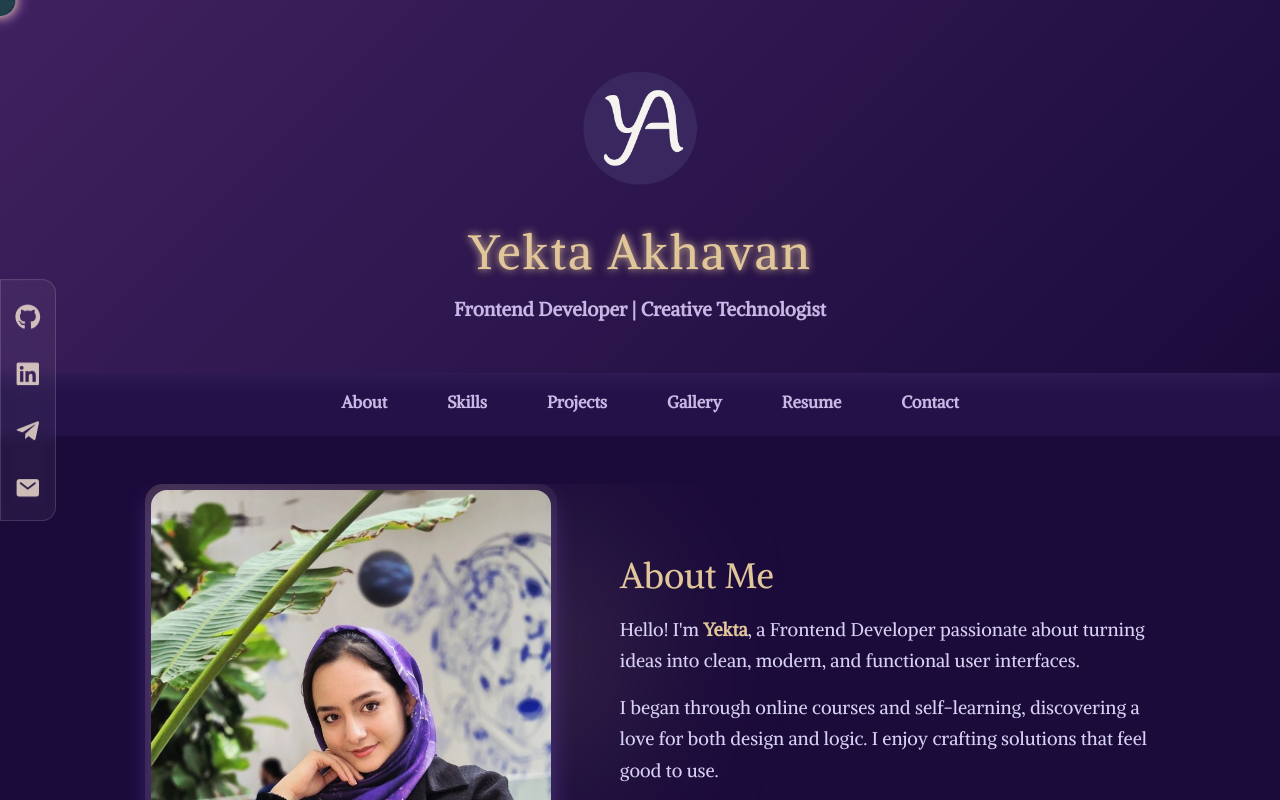
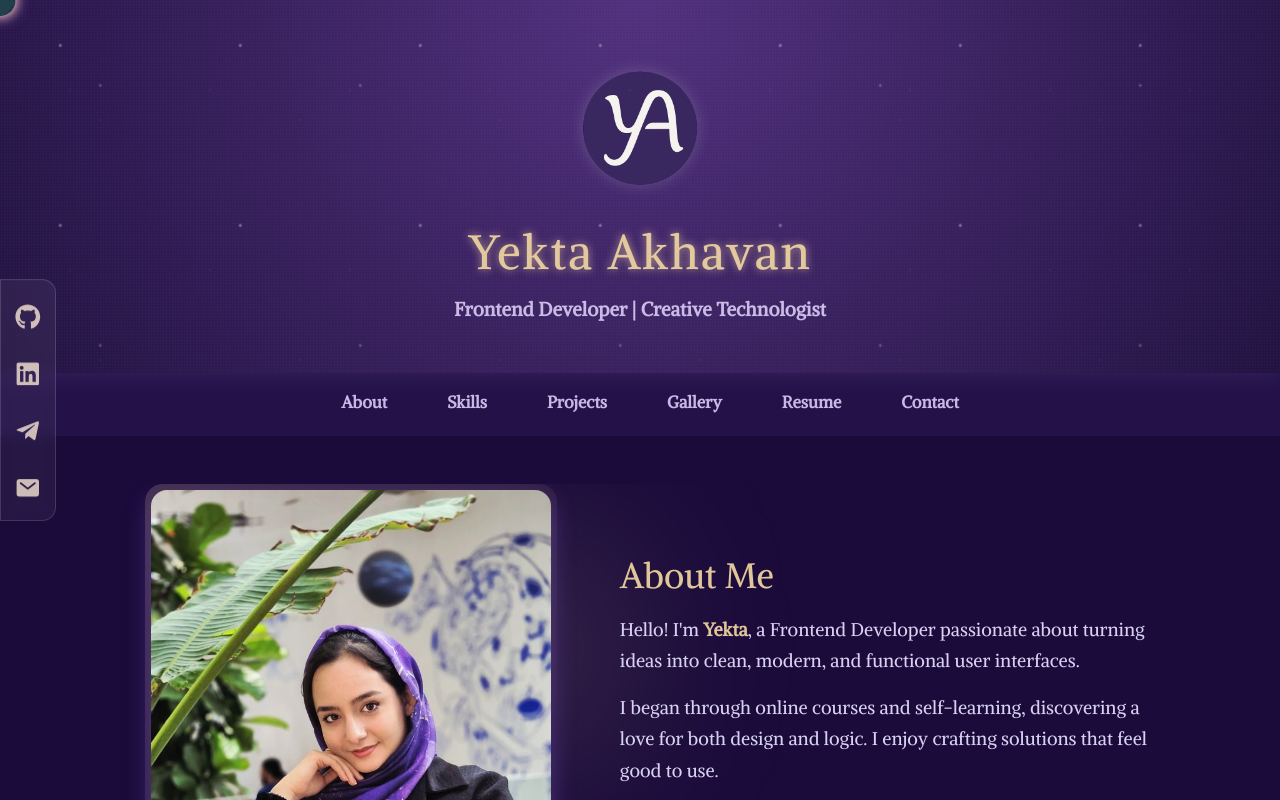
Before and after one commit to yektaakhavan/My-Portfolio, a React (Vite) app: page / in a window 1280 px wide. Shown: the top 800 px of the page. Built offline with nearby package versions, Linux system fonts and the light colour scheme.

Commit message:
update header

```diff
--- a/src/Component/Header/MyHeader.css
+++ b/src/Component/Header/MyHeader.css
@@ -1,4 +1,4 @@
-header {
+/* header {
     background: linear-gradient(135deg, #3f215f 0%, #1b0b3b 100%);
     padding: 3rem 2rem 2rem;
     display: flex;
@@ -8,8 +8,214 @@ header {
     text-align: center;
     box-shadow: 0 4px 15px rgba(100, 70, 130, 0.7);
 }
+ */
 
-header .logo {
+
+
+/* header {
+    background:
+        radial-gradient(circle at 30% 30%, rgba(205, 125, 255, 0.20) 0%, transparent 55%),
+        radial-gradient(circle at 70% 60%, rgba(130, 50, 200, 0.18) 0%, transparent 50%),
+        radial-gradient(circle at 40% 90%, rgba(255, 95, 190, 0.12) 0%, transparent 55%),
+        radial-gradient(circle at 80% 10%, rgba(80, 160, 255, 0.15) 0%, transparent 60%),
+        linear-gradient(145deg, #2a1749 0%, #0d0a22 100%);
+    background-blend-mode: screen;
+    padding: 3rem 2rem 2rem;
+    position: relative;
+    overflow: hidden;
+    align-items: center;
+    justify-content: center;
+    flex-direction: column;
+    text-align: center;
+}
+
+
+
+header::before {
+    content: "";
+    position: absolute;
+    inset: 0;
+    background-image:
+        radial-gradient(circle, rgba(255, 255, 255, 0.5) 1px, transparent 1px),
+        radial-gradient(circle, rgba(255, 255, 255, 0.25) 1px, transparent 1px),
+        radial-gradient(circle, rgba(255, 255, 255, 0.12) 1px, transparent 1px);
+    background-size: 140px 140px, 100px 100px, 60px 60px;
+    opacity: 0.45;
+    pointer-events: none;
+}
+
+
+
+
+header::after {
+    content: "";
+    position: absolute;
+    inset: 0;
+    background: radial-gradient(circle, rgba(255, 255, 255, 0.06) 0%, transparent 65%);
+    filter: blur(65px);
+    opacity: 0.55;
+    mix-blend-mode: screen;
+    pointer-events: none;
+}
+
+
+@keyframes galaxyMove {
+    0% {
+        background-position: 0% 0%;
+    }
+
+    100% {
+        background-position: 200% 200%;
+    }
+}
+
+header {
+    animation: galaxyMove 32s linear infinite;
+} */
+
+
+
+.galaxy-header {
+    position: relative;
+    background: radial-gradient(circle at top, #4c2a7a 0%, #1b0b3b 100%);
+    padding: 3rem 2rem 2rem;
+    display: flex;
+    align-items: center;
+    justify-content: center;
+    flex-direction: column;
+    text-align: center;
+    overflow: hidden;
+    box-shadow: 0 4px 15px rgba(100, 70, 130, 0.7);
+}
+
+
+.particles {
+    position: absolute;
+    inset: 0;
+    background-image:
+        radial-gradient(circle, rgba(255, 255, 255, 0.3) 1px, transparent 2px);
+    background-size: 3px 3px;
+    opacity: .15;
+    animation: drift 18s infinite linear;
+    pointer-events: none;
+}
+
+
+.galaxy-header::after {
+    content: "";
+    position: absolute;
+    inset: 0;
+    background-image:
+        radial-gradient(circle, rgba(200, 150, 255, 0.25) .8px, transparent 1px),
+        radial-gradient(circle, rgba(255, 255, 255, 0.18) .6px, transparent 1px);
+    background-size: 140px 180px, 200px 240px;
+    opacity: .3;
+    animation: twinkle 6s infinite alternate ease-in-out;
+    pointer-events: none;
+}
+
+
+.stars {
+    position: absolute;
+    inset: 0;
+    background:
+        radial-gradient(circle, rgba(255, 255, 255, 0.9) 1px, transparent 2px),
+        radial-gradient(circle, rgba(255, 255, 255, 0.6) 0.8px, transparent 2px);
+    background-size: 180px 180px, 260px 260px;
+    opacity: 0.4;
+    animation: starsMove 90s linear infinite, starsTwinkle 4s ease-in-out infinite alternate;
+    pointer-events: none;
+    filter: blur(0.3px);
+}
+
+@keyframes starsMove {
+    0% {
+        background-position: 0 0;
+    }
+
+    100% {
+        background-position: -400px -600px;
+    }
+}
+
+@keyframes starsTwinkle {
+    0% {
+        opacity: 0.35;
+    }
+
+    100% {
+        opacity: 0.55;
+    }
+}
+
+/* @keyframes drift {
+    0% {
+        background-position: 0 0;
+    }
+
+    100% {
+        background-position: -120px -180px;
+    }
+} */
+
+/* @keyframes twinkle {
+    0% {
+        opacity: .18;
+    }
+
+    100% {
+        opacity: .36;
+    }
+} */
+
+/* LOGO */
+.galaxy-header .logo {
+    width: 160px;
+    margin-bottom: 1rem;
+    max-width: 80%;
+    filter: drop-shadow(0 0 8px rgba(255, 255, 255, .18));
+}
+
+/* TITLE */
+.galaxy-header h1 {
+    font-size: 3rem;
+    margin: 0;
+    color: #e1c699;
+    letter-spacing: 2px;
+    text-shadow: 0 0 8px #e1c699b5;
+}
+
+/* SUB-TITLE */
+.galaxy-header p {
+    margin-top: 0.8rem;
+    font-size: 1.2rem;
+    font-weight: 600;
+    color: #c9b8e5;
+}
+
+/* Mobile */
+@media (max-width: 768px) {
+    .galaxy-header {
+        padding: 2rem 1rem 1.5rem;
+    }
+
+    .galaxy-header h1 {
+        font-size: 2rem;
+        letter-spacing: 1px;
+    }
+
+    .galaxy-header p {
+        font-size: 1rem;
+    }
+
+    .galaxy-header .logo {
+        width: 120px;
+    }
+}
+
+
+
+/* header .logo {
     width: 160px;
     margin-bottom: 1rem;
     max-width: 80%;
@@ -30,7 +236,7 @@ header p {
     color: #c9b8e5;
 }
 
-/* Mobile Responsive */
+
 @media (max-width: 768px) {
     header {
         padding: 2rem 1rem 1.5rem;
@@ -48,4 +254,4 @@ header p {
     header .logo {
         width: 120px;
     }
-}
+} */
--- a/src/Component/Header/MyHeader.jsx
+++ b/src/Component/Header/MyHeader.jsx
@@ -1,11 +1,39 @@
-import "../../Component/Header/MyHeader.css"
+// import "../../Component/Header/MyHeader.css";
+// import Container from "react-bootstrap/esm/Container";
+// import LogoFull from "../../assets/images/logo/logo-full2.webp";
+
+// function MyHeader() {
+//   return (
+//     <>
+//       <header className=" text-light">
+//         <Container>
+//           <img src={LogoFull} alt="Yekta Akhavan Logo" className="logo" />
+//           <h1>Yekta Akhavan</h1>
+//           <p>Frontend Developer | Creative Technologist</p>
+//         </Container>
+//       </header>
+//     </>
+//   );
+// }
+
+// export default MyHeader;
+
+import "../../Component/Header/MyHeader.css";
 import Container from "react-bootstrap/esm/Container";
 import LogoFull from "../../assets/images/logo/logo-full2.webp";
 
 function MyHeader() {
   return (
     <>
-      <header className="bg-dark text-light">
+      <header className="galaxy-header">
+        {/* لایه Aurora */}
+        <div className="aurora"></div>
+
+        {/* پارتیکل‌ها */}
+        <div className="particles"></div>
+        <div className="stars"></div>
+
+
         <Container>
           <img src={LogoFull} alt="Yekta Akhavan Logo" className="logo" />
           <h1>Yekta Akhavan</h1>
```
